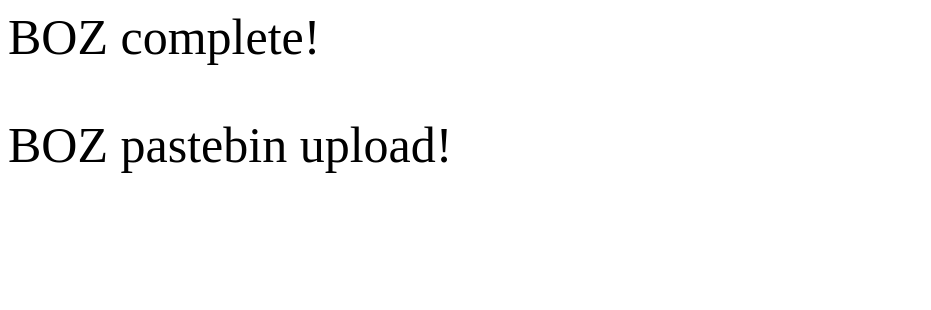
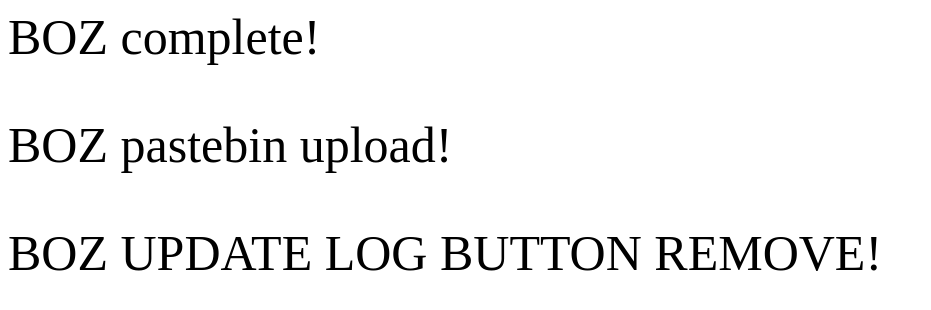
Before and after one commit to jammin5646/bzoupdates, a plain HTML site: page index.html in a window 1280 px wide. Shown: the whole page, without its empty margins (0-931 px from the left). Drawn offline with Linux system fonts and the light colour scheme.

Commit message:
Update index.html

```diff
--- a/index.html
+++ b/index.html
@@ -3,4 +3,5 @@
 <title>BZO Updates log!</title>
 <p>BOZ complete!</p>
 <p>BOZ pastebin upload!</p>
+<p>BOZ UPDATE LOG BUTTON REMOVE!</p>
 <html>
```
